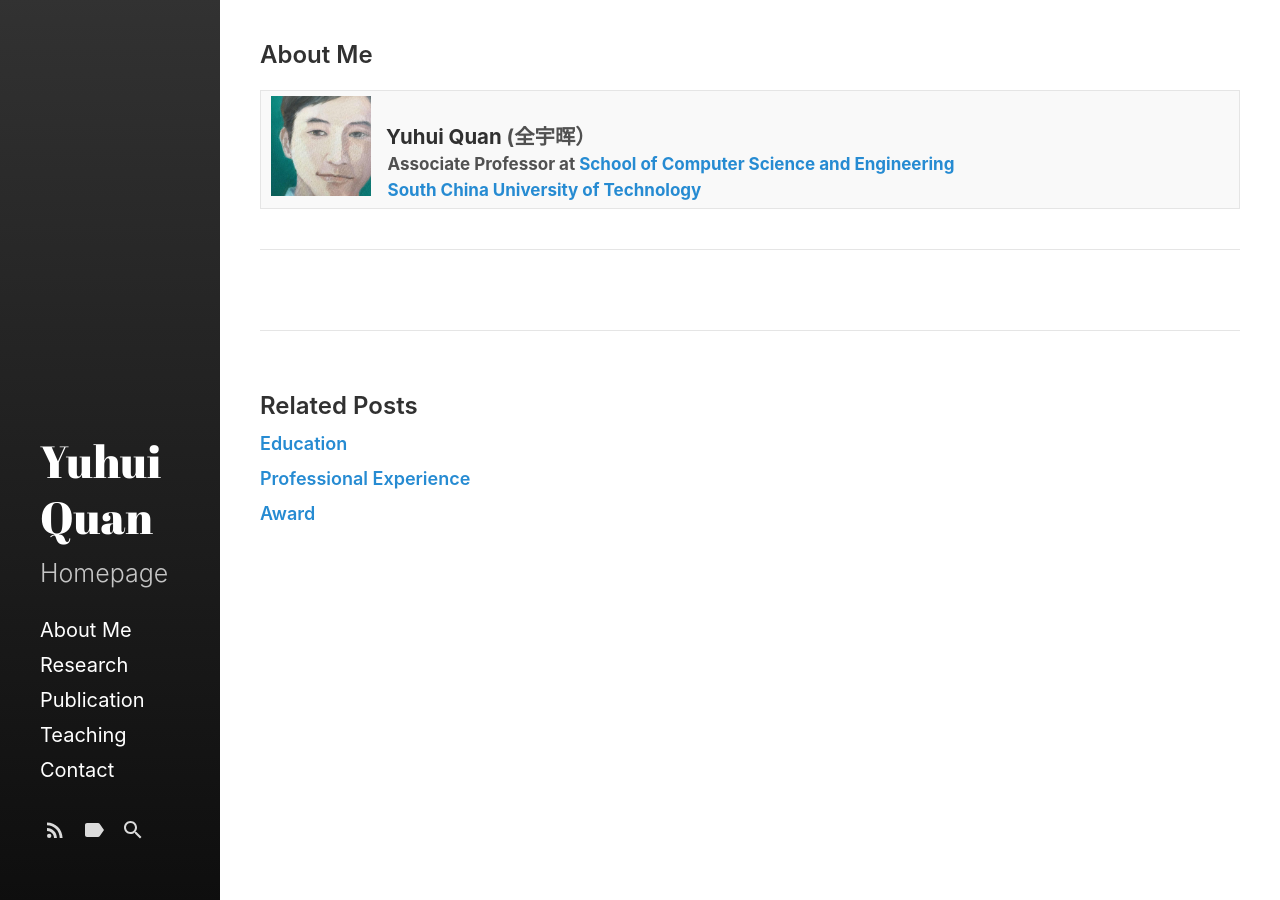
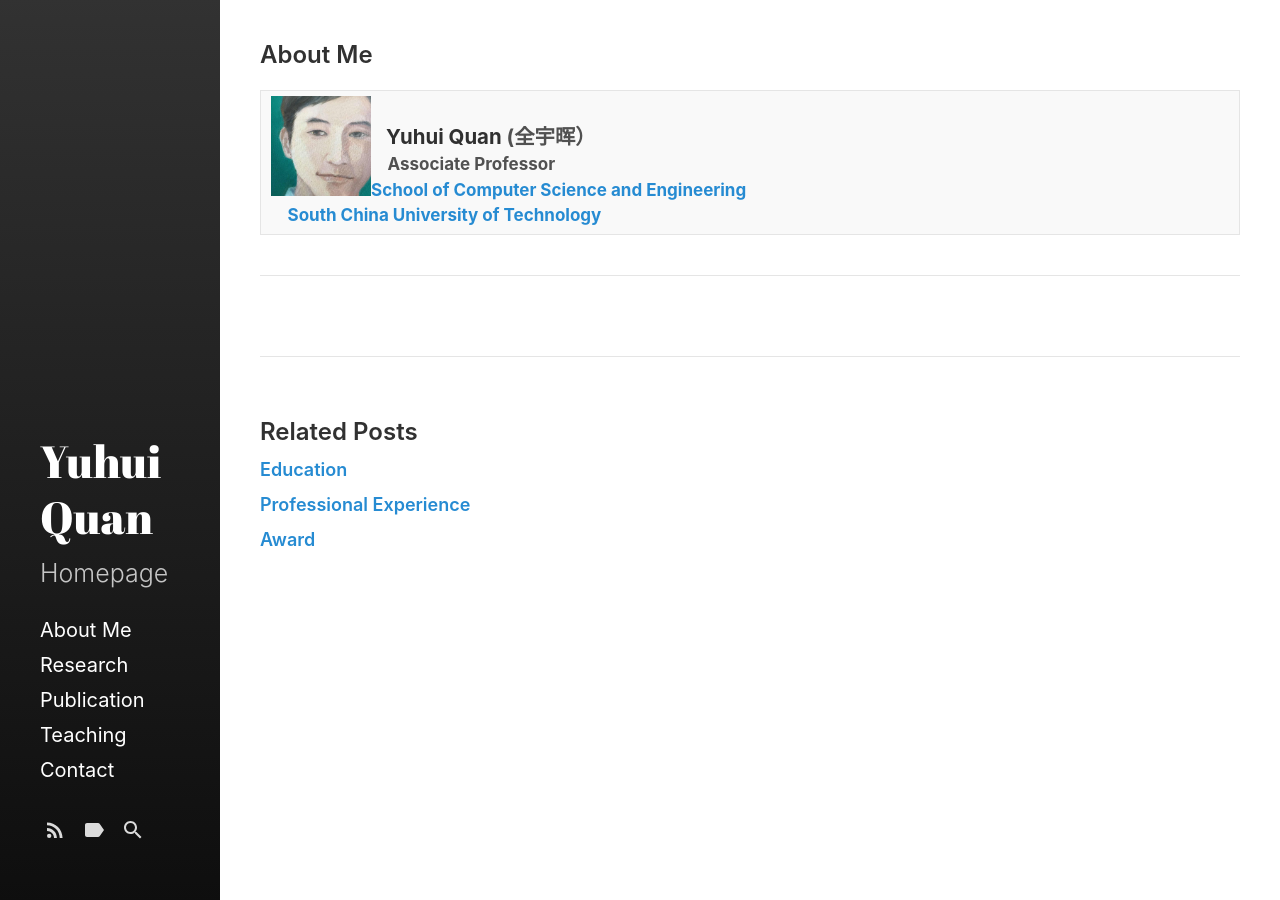
Before and after one commit to Dofboom/Dofboom.github.io, a Jekyll site: the page built from _posts/2020-5-30-resume.md, in a window 1280 px wide. Built offline with Jekyll 4.4.1, drawn with Linux system fonts in a browser that asks for light colours.

Commit message:
Update 2020-5-30-resume.md

```diff
--- a/_posts/2020-5-30-resume.md
+++ b/_posts/2020-5-30-resume.md
@@ -8,7 +8,7 @@ excerpt_separator:  <!--more-->
 <tr>
 <th><img src="https://github.com/Dofboom/Dofboom.github.io/raw/master/images/2.jpg" alt="" width="100" align="left" /><br />
 <span style="font-size: 120%;"><strong> &ensp; Yuhui Quan</strong> (全宇晖） </span><br />
-<span style="font-size: 100%;">&ensp; &nbsp;Associate Professor at <a href="http://www2.scut.edu.cn/cs/">School of Computer Science and Engineering</a></span><br />
+<span style="font-size: 100%;">&ensp; &nbsp;Associate Professor <a href="http://www2.scut.edu.cn/cs/"><br>School of Computer Science and Engineering</a></span><br />
 <span style="font-size: 100%;"> <a href="https://www.scut.edu.cn">&ensp;&nbsp; South China University of Technology</a><br />
 </span></th>
 </tr>
```
